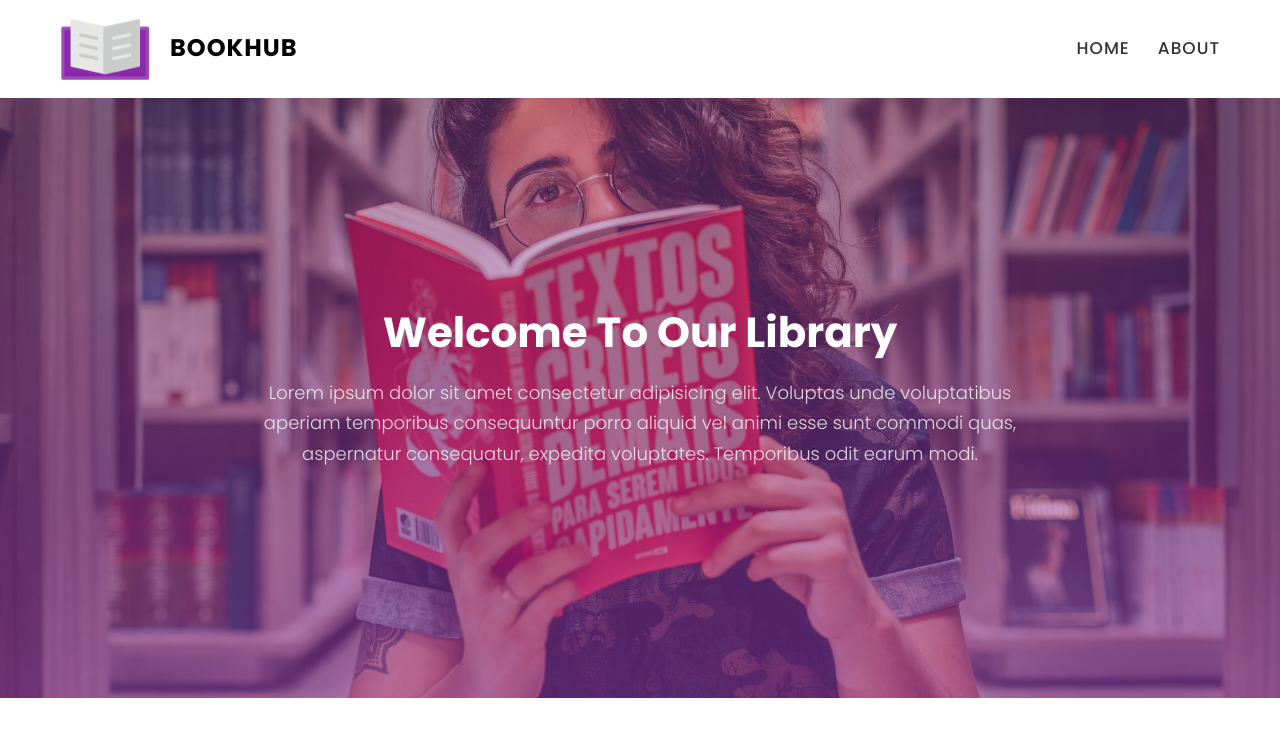
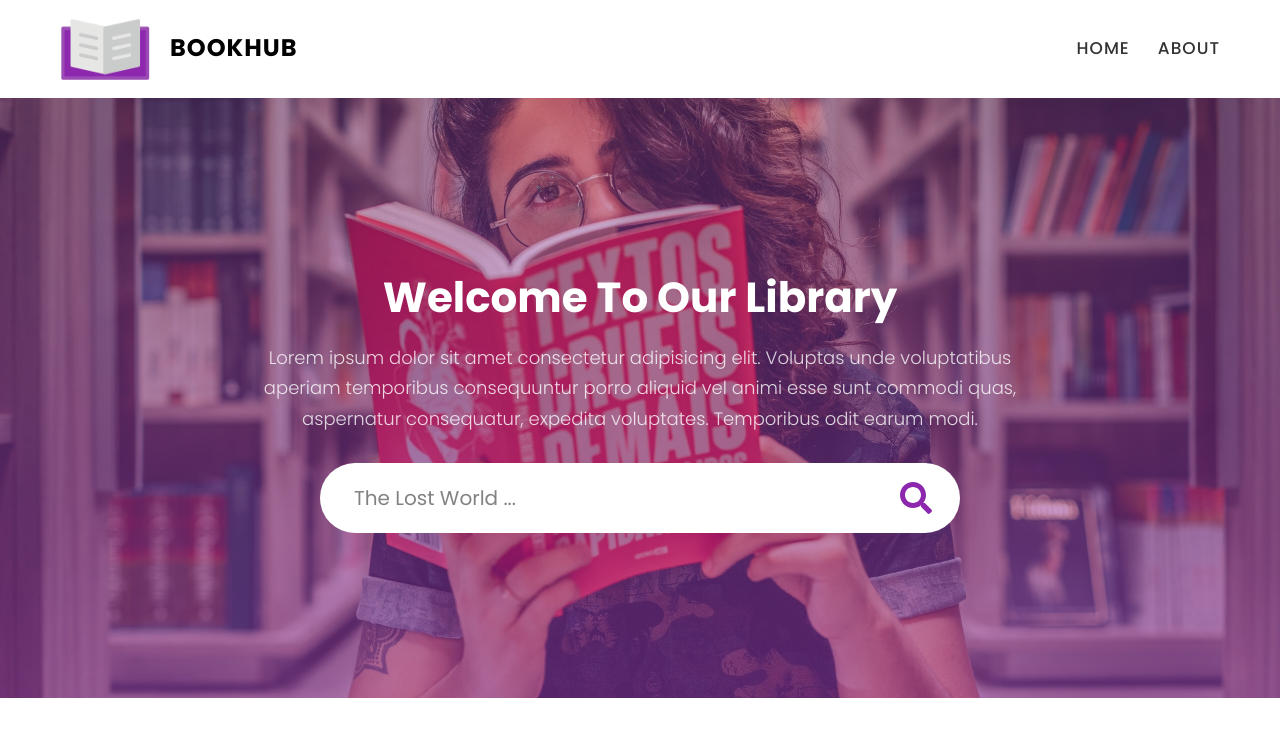
Before and after one commit to duvindunishad/Google-Books-API, a React (Create React App) app: page / in a window 1280 px wide. Shown: the top 736 px of the page. Built offline with nearby package versions, Linux system fonts and the light colour scheme.

Commit message:
create the search button and style it

```diff
--- a/src/components/SearchForm/SearchForm.css
+++ b/src/components/SearchForm/SearchForm.css
@@ -0,0 +1,15 @@
+.search-form{
+    width: 100%;
+    max-width: 680px;
+}
+.search-form-elem{
+    padding: 1.4rem 2.8rem;
+    border-radius: 3.8rem;
+}
+.search-form-elem .form-control{
+    font-size: 2rem;
+    padding: 0.6rem;
+}
+.search-form-elem .form-control::placeholder{
+    opacity: 0.9;
+}
--- a/src/components/SearchForm/SearchForm.jsx
+++ b/src/components/SearchForm/SearchForm.jsx
@@ -1,11 +1,24 @@
-import React from 'react';
+import React, {useRef, useEffect} from 'react';
+import {FaSearch} from "react-icons/fa";
+import "./SearchForm.css";
 
 const SearchForm = () => {
   return (
-    <div>
-
+    <div className='search-form'>
+      <div className='container'>
+        <div className='search-form-content'>
+          <form className='search-form' >
+            <div className='search-form-elem flex flex-sb bg-white'>
+              <input type = "text" className='form-control' placeholder='The Lost World ...' />
+              <button type = "submit" className='flex flex-c'>
+                <FaSearch className='text-purple' size = {32} />
+              </button>
+            </div>
+          </form>
+        </div>
+      </div>
     </div>
-  );
+  )
 }
 
-export default SearchForm;
+export default SearchForm
```
